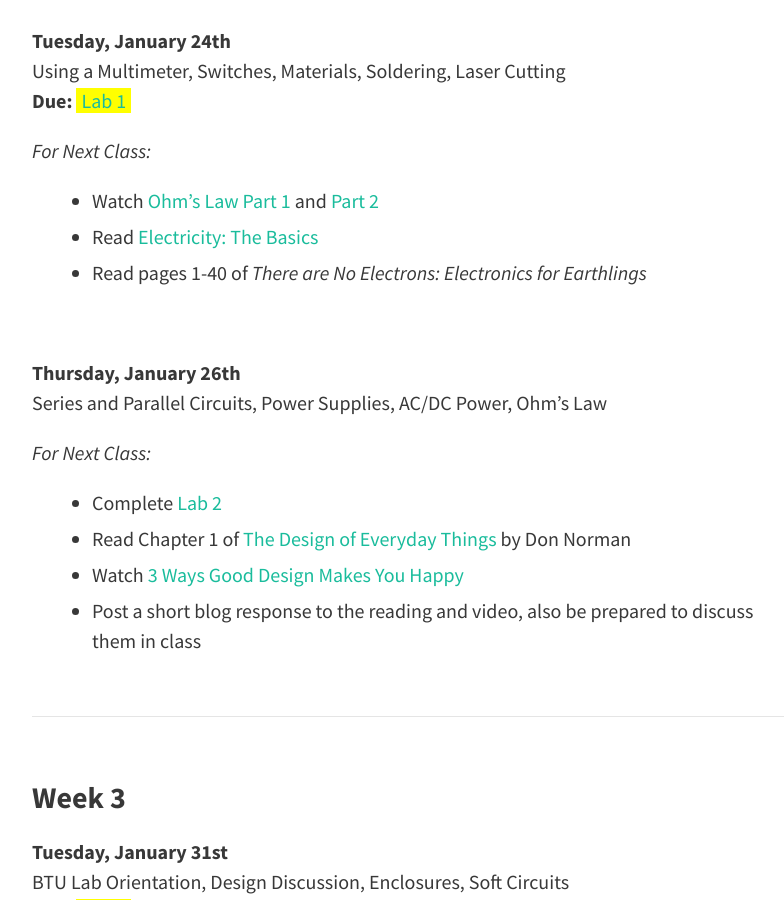
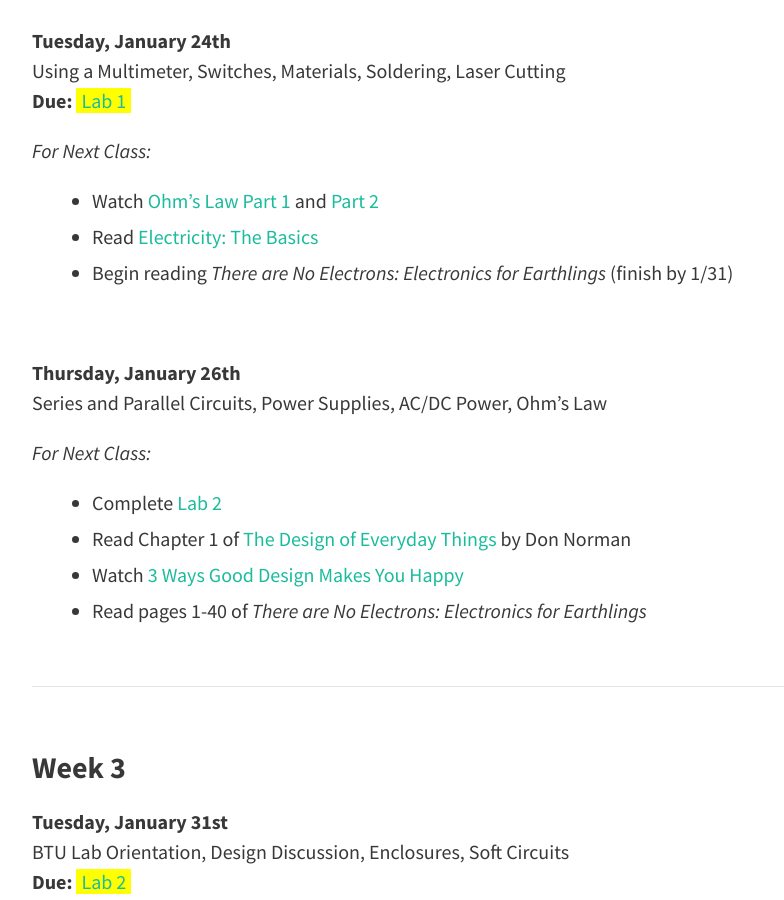
Before and after one commit to coloringchaos/object-spring-17, a Jekyll site: the page built from schedule.md, in a window 1280 px wide and 900 px high, scrolled down 1219 px. Shown: the whole window, without its empty margins (224-1008 px from the left). Built offline with Jekyll 4.4.1, drawn with Linux system fonts in a browser that asks for light colours; nearby versions of some CDN libraries.

Commit message:
schedule update

```diff
--- a/schedule.md
+++ b/schedule.md
@@ -48,7 +48,7 @@
 
 + Watch [Ohm's Law Part 1](https://vimeo.com/album/2801639/video/76442432) and [Part 2](https://vimeo.com/album/2801639/video/76442431)
 + Read [Electricity: The Basics](https://itp.nyu.edu/physcomp/lessons/electronics/electricity-the-basics/)
-+ Read pages 1-40 of *There are No Electrons: Electronics for Earthlings*
++ Begin reading *There are No Electrons: Electronics for Earthlings* (finish by 1/31)
 
 <br>
 
@@ -59,7 +59,8 @@
 + Complete [Lab 2](/object-spring-17/lab-2)
 + Read Chapter 1 of [The Design of Everyday Things](http://object.ariellehein.com/readings/DesignOfEveryDayThings.pdf) by Don Norman
 + Watch [3 Ways Good Design Makes You Happy](https://www.ted.com/talks/don_norman_on_design_and_emotion?language=en)
-+ Post a short blog response to the reading and video, also be prepared to discuss them in class
+<!-- + Post a short blog response to the reading and video, also be prepared to discuss them in class -->
++ Read pages 1-40 of *There are No Electrons: Electronics for Earthlings*
 
 <hr>
 
```
